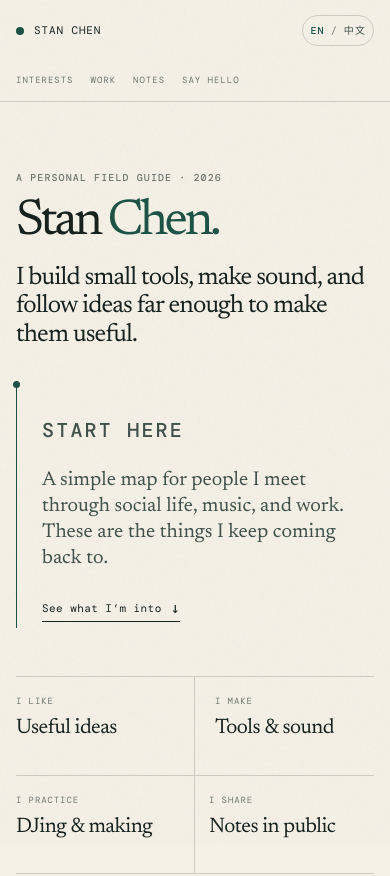
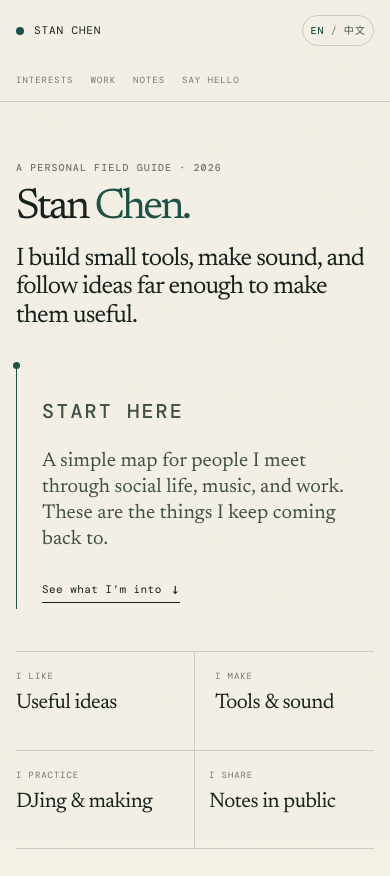
Before and after one commit to stanchen-ca/stanchen.ca, a website: page index.html in a window 390 px wide. Shown: the top 876 px of the page. Drawn offline with nearby package versions, Linux system fonts and the light colour scheme.

Commit message:
Quiet the hero and tighten page spacing

```diff
--- a/index.html
+++ b/index.html
@@ -87,10 +87,10 @@
     .github-link { color: var(--muted); font-family: var(--mono); font-size: 10px; letter-spacing: .08em; text-decoration: none; text-transform: uppercase; }
     .github-link:hover { color: var(--pine); }
 
-    .hero { position: relative; padding: clamp(58px, 8vw, 96px) 0 62px; border-bottom: 1px solid var(--line); }
+    .hero { position: relative; padding: clamp(48px, 6vw, 78px) 0 54px; border-bottom: 1px solid var(--line); }
     .hero-grid { display: grid; grid-template-columns: minmax(0, 1.25fr) minmax(280px, .75fr); align-items: end; gap: clamp(36px, 6vw, 92px); }
     .hero-grid > * { min-width: 0; }
-    .hero h1 { max-width: 560px; margin: 15px 0 20px; font-size: clamp(44px, 6vw, 82px); font-weight: 400; letter-spacing: -.07em; line-height: .88; }
+    .hero h1 { max-width: 450px; margin: 14px 0 18px; font-size: clamp(38px, 4.6vw, 64px); font-weight: 400; letter-spacing: -.065em; line-height: .9; }
     .hero h1 em { color: var(--pine); font-style: normal; }
     .hero-lede { width: 100%; max-width: 640px; min-width: 0; margin: 0; font-size: clamp(25px, 3vw, 40px); letter-spacing: -.035em; line-height: 1.08; overflow-wrap: anywhere; }
     .hero-aside { position: relative; padding: 22px 0 6px 25px; border-left: 1px solid var(--pine); }
@@ -107,7 +107,7 @@
     .signal-label { margin: 0 0 9px; color: var(--muted); font-family: var(--mono); font-size: 9px; letter-spacing: .1em; text-transform: uppercase; }
     .signal-value { margin: 0; font-size: 21px; letter-spacing: -.025em; line-height: 1.08; }
 
-    .section { padding: clamp(58px, 7vw, 92px) 0; border-bottom: 1px solid var(--line); }
+    .section { padding: clamp(52px, 6vw, 78px) 0; border-bottom: 1px solid var(--line); }
     .section-head { display: flex; align-items: end; justify-content: space-between; gap: 25px; margin-bottom: 30px; }
     .section-head h2 { max-width: 660px; margin: 15px 0 0; font-size: clamp(45px, 6vw, 78px); font-weight: 400; letter-spacing: -.075em; line-height: .88; }
     .section-note { max-width: 270px; margin: 0 0 4px; color: var(--ink-soft); font-size: 18px; line-height: 1.28; }
@@ -183,8 +183,8 @@
       .nav { display: flex; flex-wrap: wrap; justify-content: space-between; gap: 0 16px; padding-top: 15px; }
       .nav-links { flex: 0 0 100%; order: 3; padding: 12px 0 13px; }
       .nav-actions { order: 2; }
-      .hero { padding: 58px 0 48px; }
-      .hero h1 { max-width: calc(100vw - 40px); font-size: clamp(42px, 13vw, 64px); overflow-wrap: anywhere; }
+      .hero { padding: 48px 0 42px; }
+      .hero h1 { max-width: calc(100vw - 40px); font-size: clamp(38px, 11vw, 54px); overflow-wrap: anywhere; }
       .hero-lede { max-width: calc(100vw - 40px); font-size: clamp(24px, 6.5vw, 32px); line-height: 1.12; overflow-wrap: anywhere; }
       .signal-strip { grid-template-columns: repeat(2, 1fr); }
       .signal { min-height: 98px; padding: 18px 14px 16px 0; }
@@ -192,7 +192,7 @@
       .signal:nth-child(3), .signal:nth-child(4) { border-top: 1px solid var(--line); }
       .signal:nth-child(3) { padding-left: 0; }
       .signal:nth-child(4) { padding-left: 14px; }
-      .section { padding: 58px 0; }
+      .section { padding: 50px 0; }
       .section-head { display: block; margin-bottom: 24px; }
       .section-note { margin-top: 22px; }
       .interest-grid { grid-template-columns: 1fr; }
```
